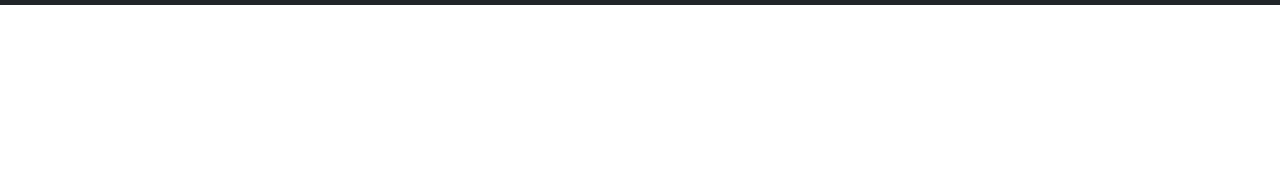
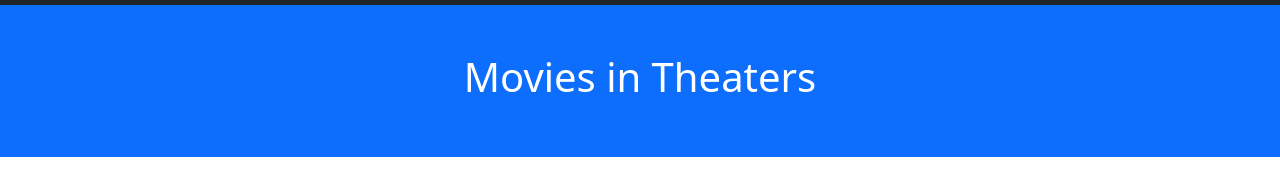
Before and after one commit to tcalmeida/movie-list-app-bootstrap, a plain HTML site: page index.html in a window 1280 px wide. Shown: the part 53-248 px from the top of the page. Drawn offline with nearby package versions, Linux system fonts and the light colour scheme.

Commit message:
build: create title jumbotron

```diff
--- a/index.html
+++ b/index.html
@@ -25,6 +25,14 @@
           </div>
         </div>
       </header>
+      <main>
+        <section class="p-5 bg-primary text-white text-center">
+            <div class="container">
+              <h1>Movies in Theaters</h1>
+            </div>
+          </section>
+
+      </main>
 
     <script
     src="https://cdn.jsdelivr.net/npm/bootstrap@5.3.0-alpha3/dist/js/bootstrap.bundle.min.js"
```
